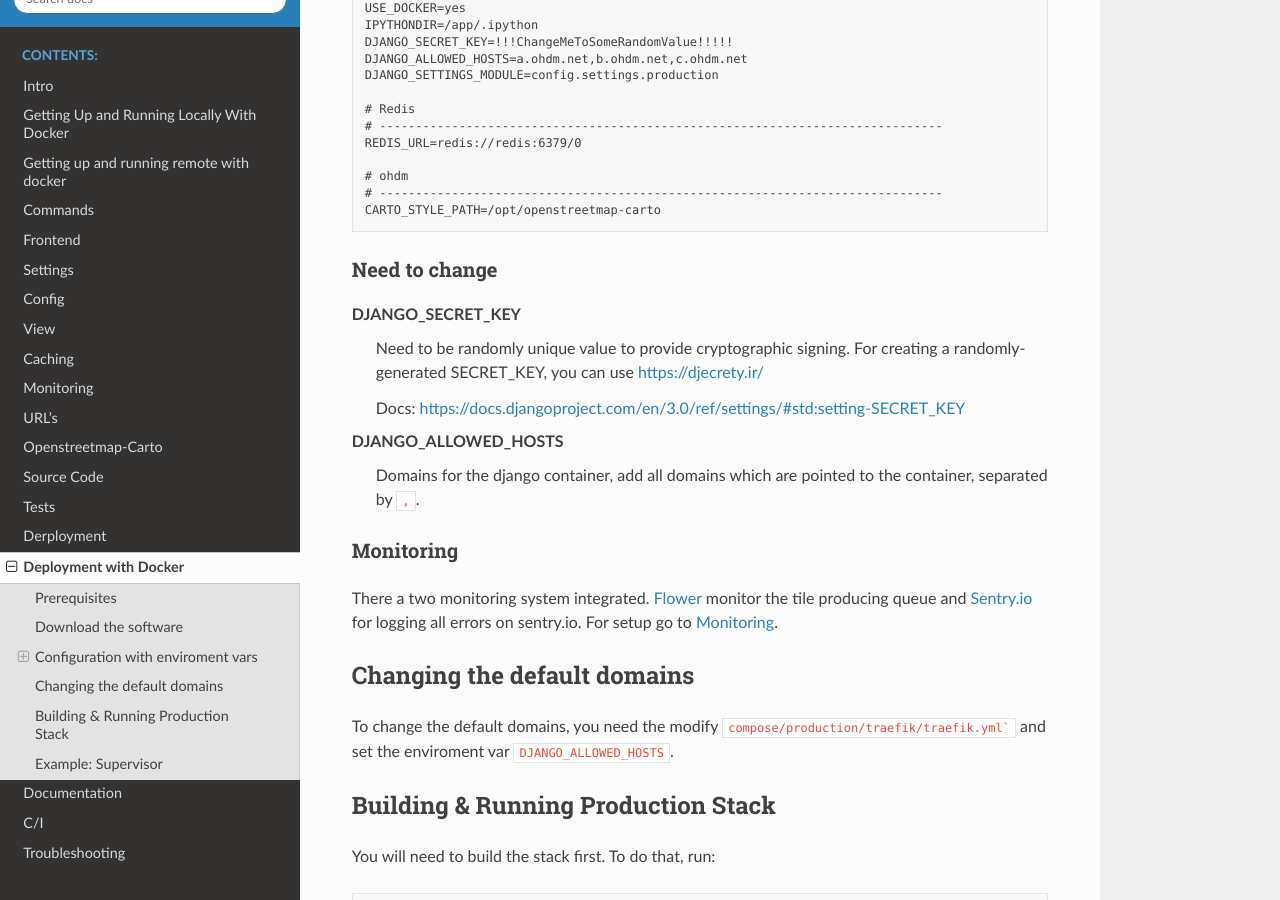
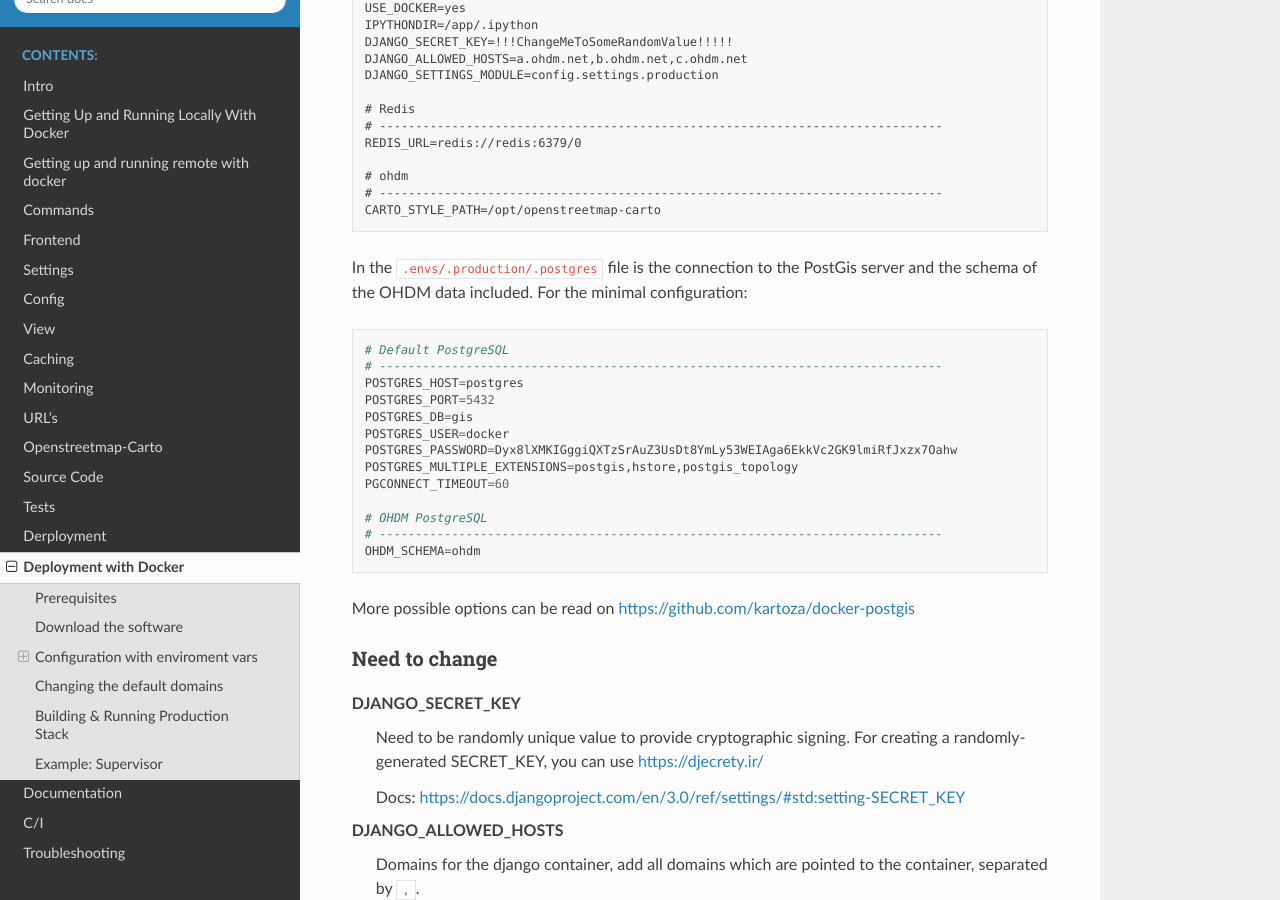
Before and after one commit to OpenHistoricalDataMap/MapnikTileServer, a Sphinx documentation site: the page built from docs/deployment_docker.rst, in a window 1280 px wide and 900 px high, scrolled down 833 px. Built offline with Sphinx 7.4.7 and the Read the Docs theme 2.0.0, drawn with Linux system fonts in a browser that asks for light colours.

Commit message:
update deployment docker

```diff
--- a/docs/deployment_docker.rst
+++ b/docs/deployment_docker.rst
@@ -42,6 +42,24 @@ All possible enviroment vars are list in :ref:`settings`. A minimal config file
     # ------------------------------------------------------------------------------
     CARTO_STYLE_PATH=/opt/openstreetmap-carto
 
+In the ``.envs/.production/.postgres`` file is the connection to the PostGis server
+and the schema of the OHDM data included. For the minimal configuration::
+
+    # Default PostgreSQL
+    # ------------------------------------------------------------------------------
+    POSTGRES_HOST=postgres
+    POSTGRES_PORT=5432
+    POSTGRES_DB=gis
+    POSTGRES_USER=docker
+    POSTGRES_PASSWORD=Dyx8lXMKIGggiQXTzSrAuZ3UsDt8YmLy53WEIAga6EkkVc2GK9lmiRfJxzx7Oahw
+    POSTGRES_MULTIPLE_EXTENSIONS=postgis,hstore,postgis_topology
+    PGCONNECT_TIMEOUT=60
+
+    # OHDM PostgreSQL
+    # ------------------------------------------------------------------------------
+    OHDM_SCHEMA=ohdm
+
+More possible options can be read on https://github.com/kartoza/docker-postgis
 
 Need to change
 ..............
```
